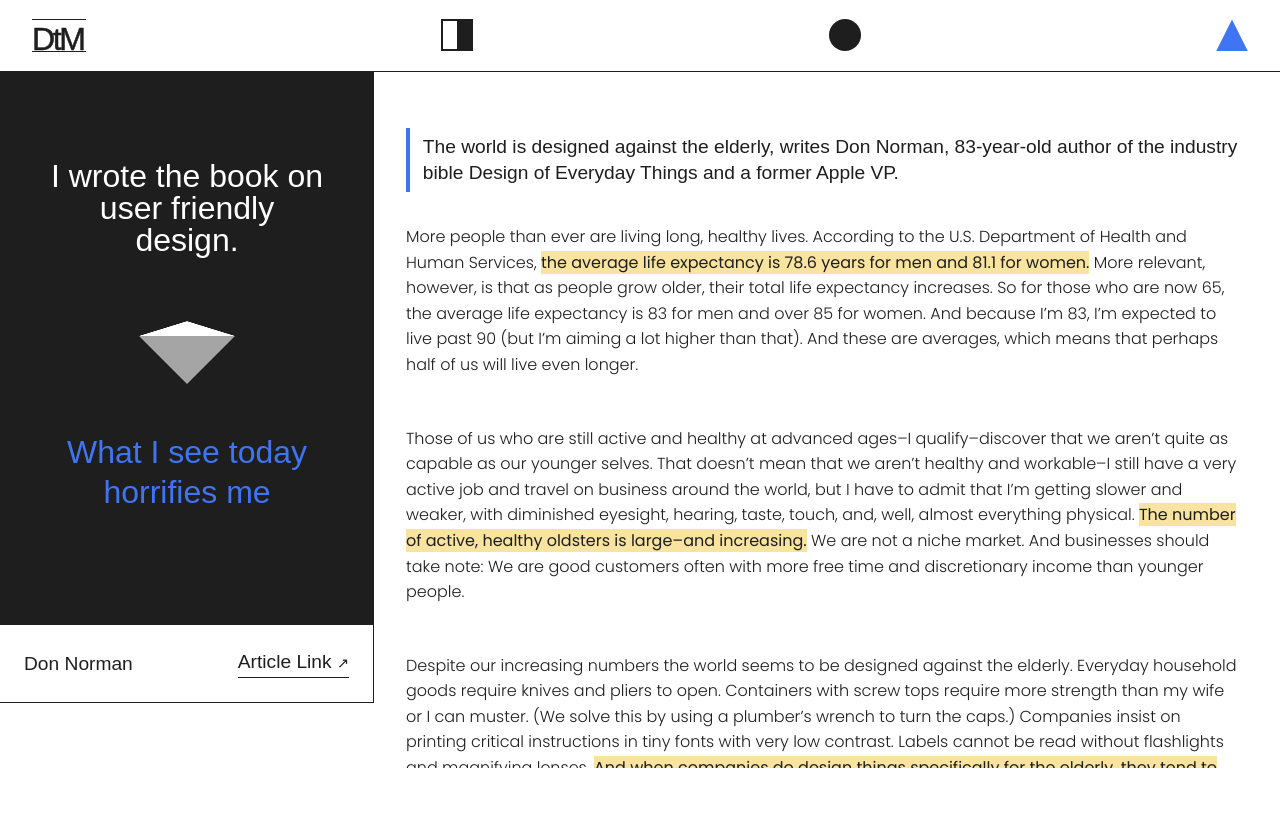
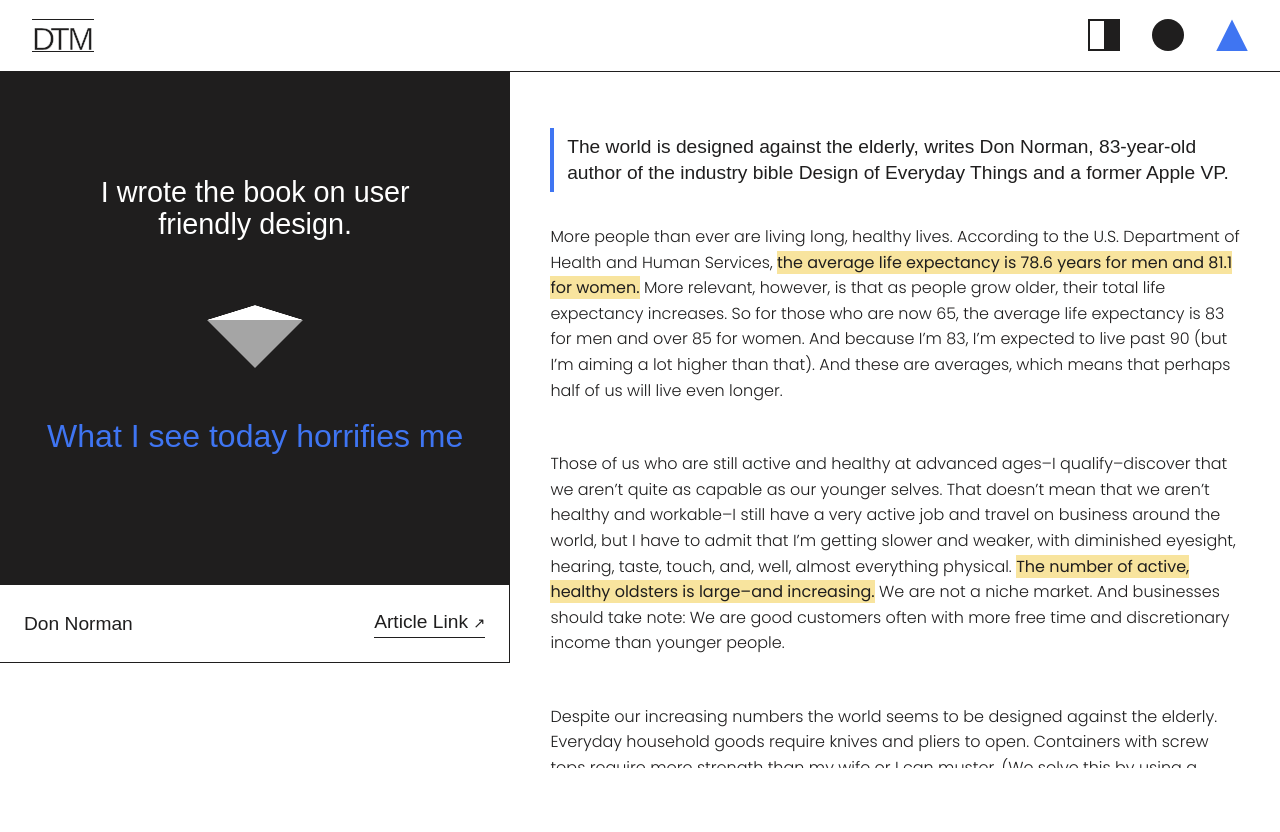
Before and after one commit to ishani-koul/binding, a plain HTML site: page article3/article3.html in a window 1280 px wide. Drawn offline with Linux system fonts and the light colour scheme; a web font is replaced by a local one.

Commit message:
code clean-up

```diff
--- a/article1/article1.css
+++ b/article1/article1.css
@@ -35,16 +35,9 @@ nav ul{
 	background-color: var(--main-bg-color);
 }
 
-/* .grid-innerhome-menu {
-	color: var(--main-text-color);
-	font-family: var(--title-font-family);
-	font-size: 1.5rem;
-	font-variation-settings: "wght" 500;
-	line-height: 2rem;
-} */
-
 .logo {
 	color: #1F1E1E;
+	-webkit-text-stroke: 0.5px var(--main-bg-color);
 }
 
 .line1 {
@@ -55,6 +48,20 @@ nav ul{
 	background-color: rgba(242, 201, 63, 0.4);
 	color: #1F1E1E;
 	transform: translateY(-3px);
+}
+
+.menu-group {
+	display: flex;
+	gap: 2rem;
+	margin-left: auto;
+}
+
+.grid-inner1-menu,
+.grid-inner2-menu,
+.grid-inner3-menu {
+	display: flex;
+	align-items: center;
+	justify-content: center;
 }
 
 .grid-inner1-menu {
@@ -81,7 +88,6 @@ header {
 	margin-left: -1.5rem;
 	margin-right: -1.5rem;
 	margin-top: 3rem;
-	/* margin-bottom: 2rem; */
 	padding-top: 5rem;
 	padding-left: 1.5rem;
 	padding-right: 1.5rem;
@@ -152,9 +158,7 @@ header {
 
 /* Author and Link */
 #address {
-	/* background-color: #D1484B; */
 	color: var(--main-text-color);
-	/* margin-top: -4rem; */
 	margin-bottom: 4rem;
 	margin-left: -1.5rem;
 	margin-right: -1.5rem;
@@ -313,7 +317,6 @@ p::selection {
 }
 
 h4 {
-	/* margin-top: 2rem; */
 	display: inline-block;
 	position: relative;
 	font-family: var(--title-font-family);
@@ -335,8 +338,6 @@ h4 {
 
 
 @media (min-width: 920px) {
-
-	/* Title section */
 	header {
 		display: flex;
 		flex-direction: column;
@@ -349,8 +350,7 @@ h4 {
 	/* Grid container */
 	.grid-container-full {
 		display: grid;
-		grid-template-columns: 350px 1fr;
-		/* height: calc(100vh - 2rem);  */
+		grid-template-columns: 38vw 1fr;
 		height: 100vh;
 		padding-bottom: 0;
 	}
@@ -363,10 +363,8 @@ h4 {
 		overflow-y: hidden;
 		overflow-x: hidden;
 		margin-left: -1.5rem;
-		/* margin-right: 1.5rem; */
 		margin-top: -3rem;
 		padding-top: -6rem;
-		max-width: 60ch;
 	}
 
 	#titlepart {
@@ -401,9 +399,8 @@ h4 {
 		grid-column: 2;
 		overflow-y: auto;
 		overflow-x: hidden;
-		/* height: calc(100vh - 6rem);  */
 		height: 80vh;
-		margin-left: 2rem;
+		margin-left: 2.5rem;
 		margin-top: 6rem;
 		margin-right: -0.5rem;
 		margin-bottom: -3rem;
@@ -412,7 +409,6 @@ h4 {
 	.opportunity {
 		padding-top: 1rem;
 		color: #9a9898;
-		/* float: right; */
 		margin-bottom: 0.5rem;
 		margin-left: 1rem;
 	}
@@ -421,9 +417,8 @@ h4 {
 		margin-right: 1.5rem;
 	}
 
-	/* Body Style */
-	p{
-	margin-bottom: 3rem;
+	p {
+		margin-bottom: 3rem;
 	}
 
 	html, body {
@@ -465,7 +460,7 @@ h4 {
 
 	.grid-container-full {
 		display: grid;
-		grid-template-columns: 450px 1fr;
+		grid-template-columns: 38vw 1fr;
 		height: 100vh;
 		padding-bottom: 0;
 	}
@@ -507,6 +502,11 @@ h4 {
 		width: 75ch;
 	}
 
+	.right-side {
+		margin-left: 2.5rem;
+	}
+
+
 	html, body {
 		margin-bottom: 0;
 		padding-bottom: 0;
@@ -536,6 +536,4 @@ h4 {
 		padding-left: 8px;
 		padding-right: 8px;
 	}
-
-
 }
--- a/article2/article2.css
+++ b/article2/article2.css
@@ -43,6 +43,7 @@ nav ul{
 
 .logo {
 	color: #1F1E1E;
+	-webkit-text-stroke: 0.5px var(--main-bg-color);
 }
 
 .line1 {
@@ -53,6 +54,20 @@ nav ul{
 	background-color: rgba(242, 201, 63, 0.4);
 	color: #1F1E1E;
 	transform: translateY(-3px);
+}
+
+.menu-group {
+	display: flex;
+	gap: 2rem;
+	margin-left: auto;
+}
+
+.grid-inner1-menu,
+.grid-inner2-menu,
+.grid-inner3-menu {
+	display: flex;
+	align-items: center;
+	justify-content: center;
 }
 
 .grid-inner1-menu {
@@ -184,9 +199,7 @@ header {
 
 /* Author and Link */
 #address {
-	/* background-color: #D1484B; */
 	color: var(--main-text-color);
-	/* margin-top: -4rem; */
 	margin-bottom: 4rem;
 	margin-left: -1.5rem;
 	margin-right: -1.5rem;
@@ -253,8 +266,8 @@ p {
 }
 
 p::selection {
-	background: #98CD3B; /* Highlight color */
-	color: #ffffff; /* Text color */
+	background: #98CD3B;
+	color: #ffffff;
 }
 
 .quote {
@@ -274,7 +287,6 @@ p::selection {
 /* Highlight */
 .highlight {
 	font-weight: 400;
-	/* border-bottom: 2px solid #D1484B; */
 	background-color: rgba(242, 201, 63, 0.5);
 }
 
@@ -301,7 +313,7 @@ footer {
 	/* Grid container */
 	.grid-container-full {
 		display: grid;
-		grid-template-columns: 350px 1fr;
+		grid-template-columns: 38vw 1fr;
 		height: 100vh;
 		padding-bottom: -10rem; /* See if this has to be 0 */
 	}
@@ -317,7 +329,6 @@ footer {
 		/* margin-right: 1.5rem; */
 		margin-top: -3rem;
 		padding-top: -6rem;
-		max-width: 60ch;
 	}
 
 
@@ -369,7 +380,7 @@ footer {
 		overflow-x: hidden;
 		/* height: calc(100vh - 6rem);  */
 		height: 80vh;
-		margin-left: 2rem;
+		margin-left: 2.5rem;
 		margin-top: 6rem;
 		margin-right: -0.5rem;
 		margin-bottom: -3rem;
@@ -427,7 +438,7 @@ footer {
 
 	.grid-container-full {
 		display: grid;
-		grid-template-columns: 450px 1fr;
+		grid-template-columns: 38vw 1fr;
 		height: 100vh;
 		padding-bottom: 0;
 	}
@@ -481,6 +492,11 @@ footer {
 		width: 75ch;
 	}
 
+	.right-side {
+		margin-left: 2.5rem;
+	}
+
+
 	html, body {
 		margin-bottom: 0;
 		padding-bottom: 0;
--- a/article3/article3.css
+++ b/article3/article3.css
@@ -37,6 +37,7 @@ nav ul{
 
 .logo {
 	color: #1F1E1E;
+	-webkit-text-stroke: 0.5px var(--main-bg-color);
 }
 
 .line1 {
@@ -47,6 +48,21 @@ nav ul{
 	background-color: rgba(242, 201, 63, 0.4);
 	color: #1F1E1E;
 	transform: translateY(-3px);
+}
+
+.menu-group {
+	display: flex;
+	gap: 2rem; /* Add space between the items */
+	margin-left: auto; /* Push the group to the right */
+}
+
+.grid-inner1-menu,
+.grid-inner2-menu,
+.grid-inner3-menu {
+	/* Ensure consistent alignment */
+	display: flex;
+	align-items: center;
+	justify-content: center;
 }
 
 .grid-inner1-menu {
@@ -272,6 +288,21 @@ footer {
 	37.5%, 87.5% { opacity: 1; transform: translateZ(1px) rotateZ(180deg) rotateX(-180deg) }
 }
 
+@media (min-width: 662px) {
+
+	.title-mobile{
+		font-family: var(--title-font-family);
+		font-variation-settings: "wght" 500;
+		margin-top: 4rem;
+		margin-bottom: 3rem;
+		font-size: 2rem;
+		padding-left: 1.5rem;
+		padding-right: 1.5rem;
+		color: var(--main-bg-color);
+		transition: all 0.3s ease;
+	}
+}
+
 @media (min-width: 920px) {
 
 	/* Title section */
@@ -287,7 +318,7 @@ footer {
 	/* Grid container */
 	.grid-container-full {
 		display: grid;
-		grid-template-columns: 350px 1fr;
+		grid-template-columns: 38vw 1fr;
 		height: 100vh;
 		padding-bottom: -10rem;
 	}
@@ -310,8 +341,8 @@ footer {
 	.title-mobile{
 		font-family: var(--title-font-family);
 		font-variation-settings: "wght" 500;
-		margin-top: 3rem;
-		margin-bottom: 2rem;
+		margin-top: 4rem;
+		margin-bottom: 3rem;
 		font-size: 2rem;
 		padding-left: 1.5rem;
 		padding-right: 1.5rem;
@@ -320,7 +351,7 @@ footer {
 	}
 
 	.title-text {
-		font-size: 2rem;
+		font-size: 1.8rem;
 		line-height: 2rem;
 		margin-top: 2rem;
 		margin-bottom: 2rem;
@@ -366,7 +397,7 @@ footer {
 		overflow-x: hidden;
 		/* height: calc(100vh - 6rem);  */
 		height: 80vh;
-		margin-left: 2rem;
+		margin-left: 2.5rem;
 		margin-top: 6rem;
 		margin-right: -0.5rem;
 		margin-bottom: -3rem;
@@ -425,7 +456,7 @@ footer {
 
 	.grid-container-full {
 		display: grid;
-		grid-template-columns: 450px 1fr;
+		grid-template-columns: 38vw 1fr;
 		height: 100vh;
 		padding-bottom: 0;
 	}
@@ -457,12 +488,16 @@ footer {
 	.title-mobile{
 		font-family: var(--title-font-family);
 		font-variation-settings: "wght" 500;
-		margin-top: 3rem;
-		margin-bottom: 3rem;
+		margin-top: 4rem;
+		margin-bottom: 4.2rem;
 		font-size: 2.6rem;
 		color: var(--main-bg-color);
 		transition: all 0.3s ease;
 	}
+
+	/* .title-text {
+		margin-bottom: 1rem;
+	} */
 
 	#titlepart {
 		font-family: var(--title-font-family);
@@ -478,6 +513,11 @@ footer {
 	main {
 		width: 75ch;
 	}
+
+	.right-side {
+		margin-left: 2.5rem;
+	}
+
 
 	html, body {
 		margin-bottom: 0;
--- a/article3/article3.html
+++ b/article3/article3.html
@@ -21,9 +21,10 @@
 			<ul class="nav">
 				<li><a href="../index.html">
 					<div class="line1"></div>
-					<div class="logo">D<span class="t">t</span><span class="m">M</span> </div>
+					<div class="logo">D<span class="t">T</span><span class="m">M</span> </div>
 					<div class="line1"></div>
 				</a></li>
+				<div class="menu-group">
 					<li><a href="../article1/article1.html">
 						<div class="grid-inner1-menu"></div>
 						<div class="hline"></div>
@@ -36,6 +37,7 @@
 						<div class="grid-inner3-menu"></div>
 						<div class="hline"></div>
 					</a></li>
+				</div>
 			</ul>
 		</nav>
 		<!-- <nav>
@@ -55,7 +57,7 @@
 				<div class="header-flex">
 					<header>
 						<div class="title-mobile">
-							<div class="title-text">I wrote the book on <span class="underline">user friendly design.</span> </div>
+							<div class="title-text">I wrote the book on <span class="underline">user friendly&nbsp;design.</span> </div>
 							<div class="cell">
 								<div class="pl pl-origami"></div>
 							</div>
--- a/assets/common.css
+++ b/assets/common.css
@@ -33,24 +33,7 @@ body {
 	font-weight: var(--body-font-weight);
 }
 
-/* nav {
-	display: flex;
-	position: fixed;
-	top: 0rem;
-	left: 0rem;
-	right: 0rem;
-	width: 100vw;
-	justify-content: space-between;
-	align-items: center;
-	z-index: 10;
-	background-color: var(--main-bg-color);
-	padding-top: var(--nav-padding);
-	padding-bottom: var(--nav-padding);
-	padding-left: var(--nav-margin);
-	padding-right: var(--nav-margin);
-	border-bottom: 1px solid #1F1E1E;
-}  */
-
+/* Navigation */
 nav ul{
 	color: var(--main-bg-color);
     background-color: var(--main-text-color);
@@ -71,22 +54,6 @@ nav ul{
 	border-bottom: 0.09rem solid var(--main-text-color);
 }
 
-
-/* Navigation */
-/* .grid-innerhome-menu {
-	font-family: var(--title-font-family);
-	font-size: 1.5rem;
-	font-variation-settings: "wght" 500;
-	line-height: 2rem;
-	color: #ffffff;
-}
-
-.grid-innerhome-menu:hover {
-	color: #F7EABC;
-	transform: translateY(-3px);
-	text-decoration: underline #F7EABC;
-} */
-
 .logo {
 	font-family: var(--title-font-family);
 	color: #ffffff;
@@ -99,11 +66,11 @@ nav ul{
 }
 
 .line1 {
-	border-bottom: 1px solid #ffffff;
+	border-bottom: 1.2px solid #ffffff;
 }
 
 .t {
-	margin-left: -0.15rem;
+	margin-left: -0.3rem;
 }
 
 .m {
@@ -113,6 +80,20 @@ nav ul{
 .logo:hover {
 	color: #f6eabc;
 	transform: translateY(-3px);
+}
+
+.menu-group {
+	display: flex;
+	gap: 2rem;
+	margin-left: auto;
+}
+
+.grid-inner1-menu,
+.grid-inner2-menu,
+.grid-inner3-menu {
+	display: flex;
+	align-items: center;
+	justify-content: center;
 }
 
 .grid-inner1-menu {
@@ -168,7 +149,6 @@ nav ul{
 #matters-text {
 	font-size: calc(var(--root-size) * 3.4);
 	font-variation-settings: "wght" 500;
-	/* new */
 	position: relative;
 	overflow: hidden;
 	height: 4rem;
@@ -179,7 +159,7 @@ nav ul{
 	animation: textChange 8s ease-out infinite;
 }
 
- /* Animation keyframes */
+ /* Matters Animation */
  @keyframes textChange {
 	0%, 45% {
 		transform: translateY(0);
@@ -189,7 +169,6 @@ nav ul{
 	}
 }
 
-/* Text styling for the alternate word */
 .text-switch::after {
 	content: "CARES.";
 	background-color: rgba(242, 201, 63, 0.4);
@@ -203,7 +182,6 @@ nav ul{
 	margin-bottom: 1.5rem;
 	border-bottom: 2px solid #1F1E1E;
 }
-
 
 /* Article 1 */
 .article1 {
@@ -360,29 +338,7 @@ nav ul{
 	line-height: 1.6rem;
 }
 
-.reading1 {
-	/* text-decoration: underline #D1484B; */
-	border-bottom: 2px solid #D1484B;
-	/* background-color: rgb(209, 72, 75, 0.3); */
-	font-weight: 500;
-}
-
-.reading2 {
-	/* text-decoration: underline #D1484B; */
-	border-bottom: 2px solid #3F75F2;
-	/* background-color: rgb(152, 205, 59, 0.3); */
-	font-weight: 500;
-}
-
-.reading3 {
-	/* text-decoration: underline #D1484B; */
-	border-bottom: 2px solid #98CD3B;
-	font-weight: 500;
-}
-
-
 /* Footer */
-
 footer {
 	background-color:var(--main-text-color);
 	color: var(--main-bg-color);
@@ -403,6 +359,7 @@ footer {
 	margin-top: 0.5rem;
 }
 
+/* Media Queries */
 @media (min-width:420px) {
 	.that {
 		text-align: center;
@@ -424,7 +381,6 @@ footer {
 }
 
 @media (min-width:571px) {
-
 	.text-switch {
 		display: block;
 		text-align: right;
@@ -441,7 +397,6 @@ footer {
 }
 
 @media (min-width: 760px) {
-/* Title */
 	#title-mobile {
 		font-family: var(--title-font-family);
 		font-size: calc(var(--root-size) * 6);
@@ -541,8 +496,8 @@ footer {
 	}
 
 	.real {
-	display: block; /* Places the span on a new line */
-	margin-top: 1rem; /* Adds a gap of 0.5rem */
+		display: block;
+		margin-top: 1rem;
 	}
 
 	.grid-container2 {
@@ -623,7 +578,6 @@ footer {
 @media (min-width:880px) {
 	.that {
 		text-align: center;
-		/* padding-left: 16rem; */
 	}
 
 	.colophon p {
@@ -631,27 +585,23 @@ footer {
 		font-size: 1.1rem;
 		line-height: 1.8rem;
 	}
-
 }
 
 @media (min-width:900px) {
 	.that {
 		text-align: center;
-		/* padding-left: 18rem; */
 	}
 }
 
 @media (min-width:980px) {
 	.that {
 		text-align: center;
-		/* padding-left: 20rem; */
 	}
 }
 
 @media (min-width:1000px) {
 	.that {
 		text-align: center;
-		/* padding-left: 22rem; */
 	}
 
 	.colophon p {
@@ -665,24 +615,19 @@ footer {
 @media (min-width:1050px) {
 	.that {
 		text-align: center;
-		/* padding-left: 24rem; */
 	}
 }
 
 @media (min-width:1120px) {
 	.that {
 		text-align: center;
-		/* padding-left: 27rem; */
 	}
 }
 
 @media (min-width: 1300px) {
-
 	#title-mobile {
 		font-family: var(--title-font-family);
 		font-size: calc(var(--root-size) * 7);
-		/* font-size: calc(var(--root-size) * 5); */
-		/* line-height: 6rem; */
 		line-height: 8rem;
 		text-align: left;
 		margin-top: 13rem;
@@ -698,13 +643,11 @@ footer {
 
 	.that {
 		text-align: center;
-		/* padding-left: 30rem; */
 	}
 
 	#matters-text {
 		font-size: calc(var(--root-size) * 7);
 		font-variation-settings: "wght" 500;
-		/* new */
 		position: relative;
 		overflow: hidden;
 		height: 10rem;
@@ -726,7 +669,6 @@ footer {
 		}
 	}
 
-	/* Text styling for the alternate word */
 	.text-switch::after {
 		content: "CARES.";
 		background-color:  rgba(242, 201, 63, 0.4);
@@ -797,8 +739,8 @@ footer {
 	}
 
 	.real {
-		display: block; /* Places the span on a new line */
-		margin-top: 1rem; /* Adds a gap of 0.5rem */
+		display: block;
+		margin-top: 1rem;
 	}
 
 	.grid-container2 {
@@ -868,5 +810,4 @@ footer {
 		margin-left: 1rem;
 		margin-top: 2rem;
 	}
-
 }
```
Also changed, not shown: article1/article1.html (+4 -15 lines), article2/article2.html (+4 -11 lines), index.html (+7 -23 lines). Lines whose indentation alone changed are shown as unchanged.
